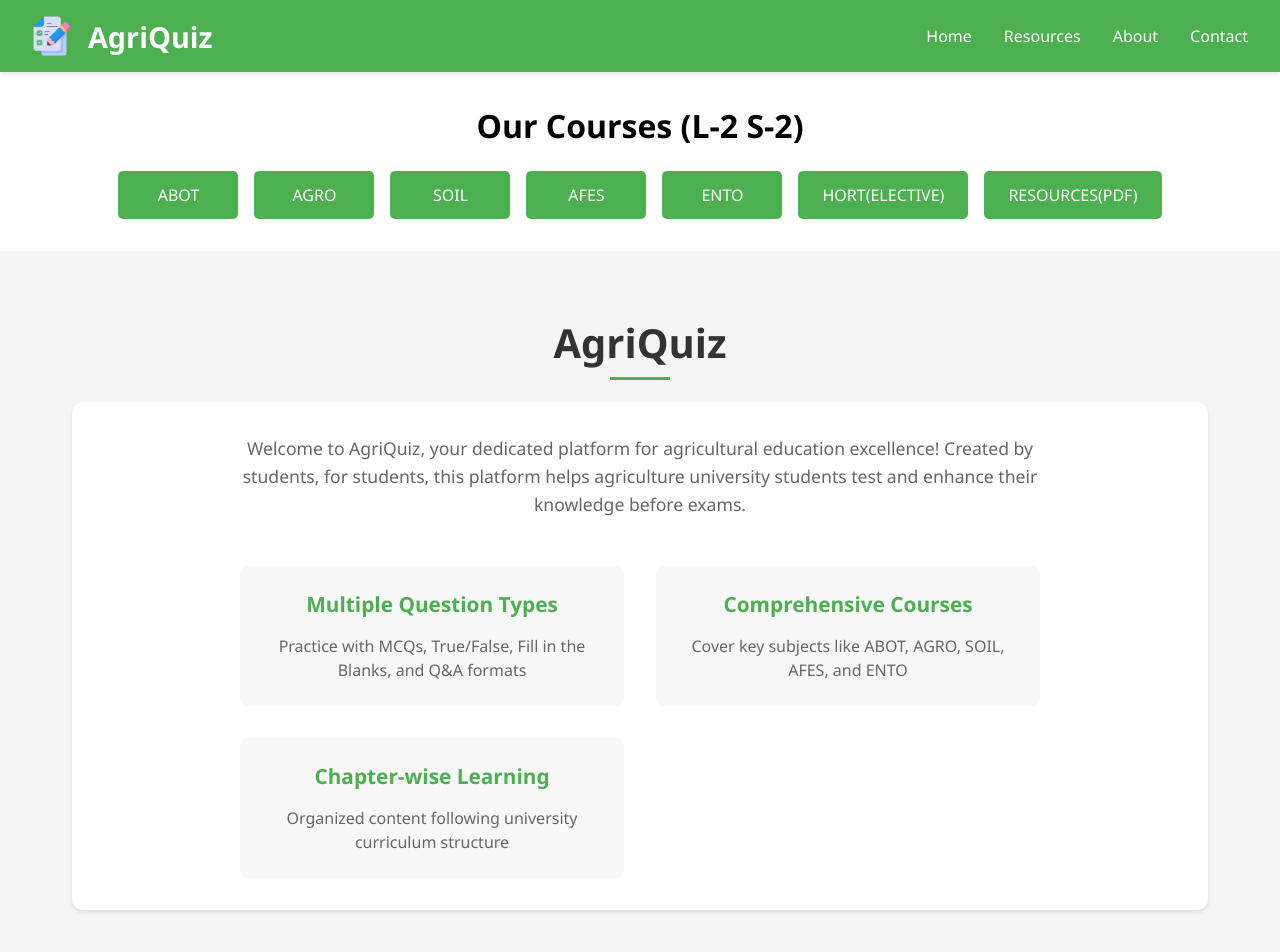
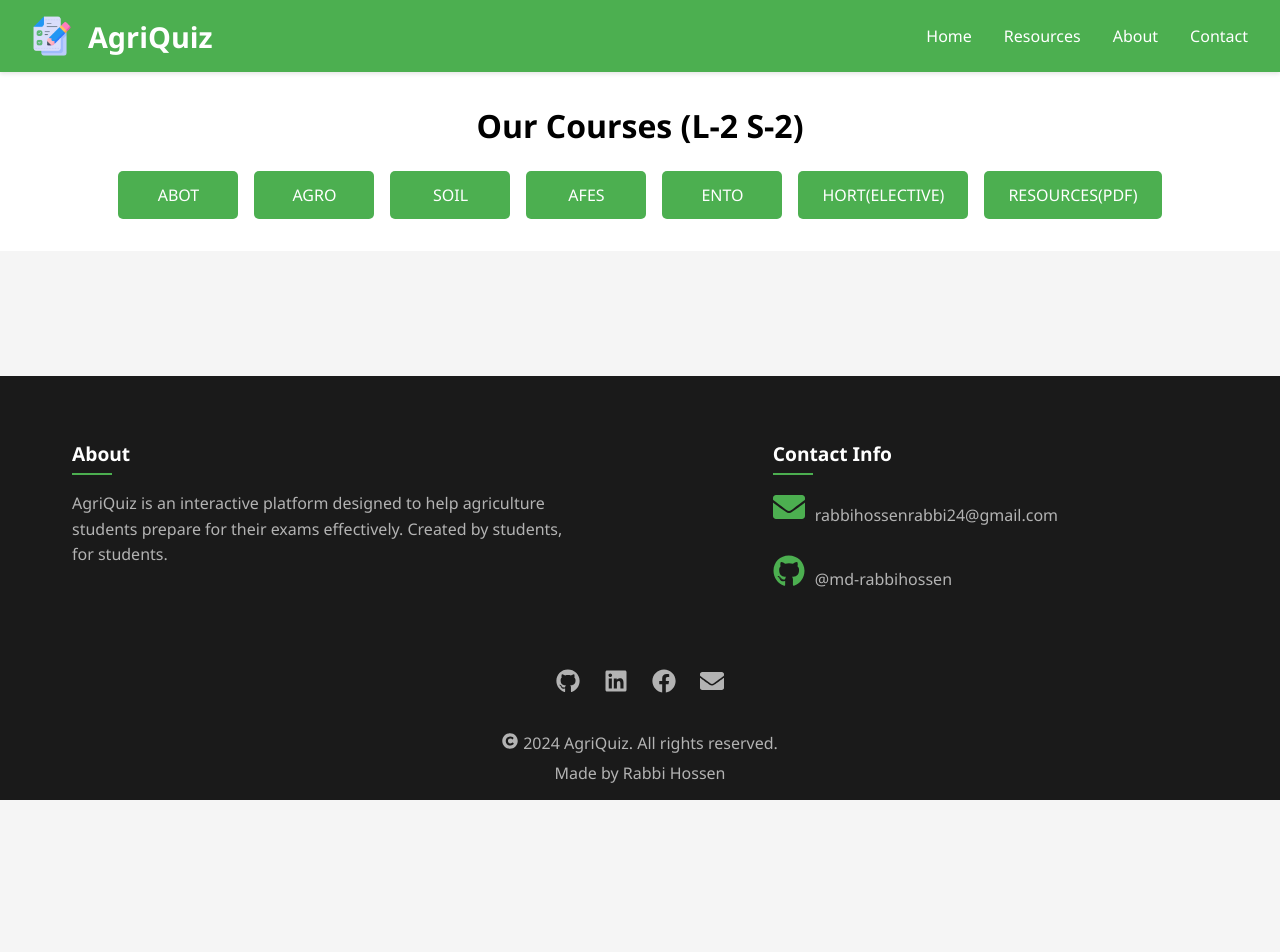
Before and after one commit to md-rabbihossen/AgriQuiz, a React (Vite) app: page / in a window 1280 px wide. Shown: the top 952 px of the page. After the commit the page ends 800 px from the top, so only its background shows below. Built offline with nearby package versions, Linux system fonts and the light colour scheme.

Commit message:
remove homeabout from home page

```diff
--- a/src/components/HomeAbout/HomeAbout.jsx
+++ /dev/null
@@ -1,34 +0,0 @@
-function HomeAbout() {
-    return (
-      <section className="home-about">
-        <div className="home-about-container">
-          <h2>AgriQuiz</h2>
-          <div className="home-about-content">
-            <div className="home-about-text">
-              <p>
-                Welcome to AgriQuiz, your dedicated platform for agricultural education excellence!
-                Created by students, for students, this platform helps agriculture university
-                students test and enhance their knowledge before exams.
-              </p>
-              <div className="home-about-features">
-                <div className="feature">
-                  <h3>Multiple Question Types</h3>
-                  <p>Practice with MCQs, True/False, Fill in the Blanks, and Q&A formats</p>
-                </div>
-                <div className="feature">
-                  <h3>Comprehensive Courses</h3>
-                  <p>Cover key subjects like ABOT, AGRO, SOIL, AFES, and ENTO</p>
-                </div>
-                <div className="feature">
-                  <h3>Chapter-wise Learning</h3>
-                  <p>Organized content following university curriculum structure</p>
-                </div>
-              </div>
-            </div>
-          </div>
-        </div>
-      </section>
-    )
-  }
-
-  export default HomeAbout
--- a/src/pages/Home.jsx
+++ b/src/pages/Home.jsx
@@ -1,5 +1,4 @@
 import Hero from "../components/Hero/Hero";
-import HomeAbout from "../components/HomeAbout/HomeAbout";
 import Navbar from "../components/Navbar/Navbar";
 import Footer from "../pages/Footer";
 
@@ -8,7 +7,6 @@ function Home() {
     <>
       <Navbar />
       <Hero />
-      <HomeAbout />
       <Footer />
     </>
   );
```
